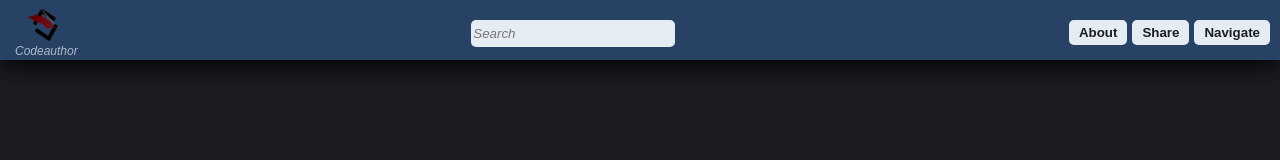
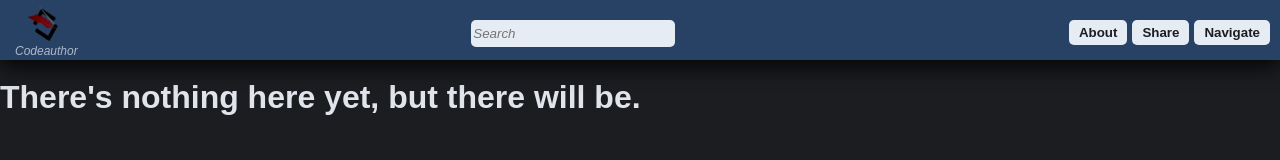
Before and after one commit to KaiM-B04/Website, a plain HTML site: page about.html in a window 1280 px wide. Drawn offline with Linux system fonts and the light colour scheme.

```diff
--- a/about.html
+++ b/about.html
@@ -23,5 +23,8 @@
         <button class="dropdown">Navigate</button>
       </div>
     </div>
+    <header>
+      <h1>There's nothing here yet, but there will be.</h1>
+    </header>
   </body>
 </html>
```
